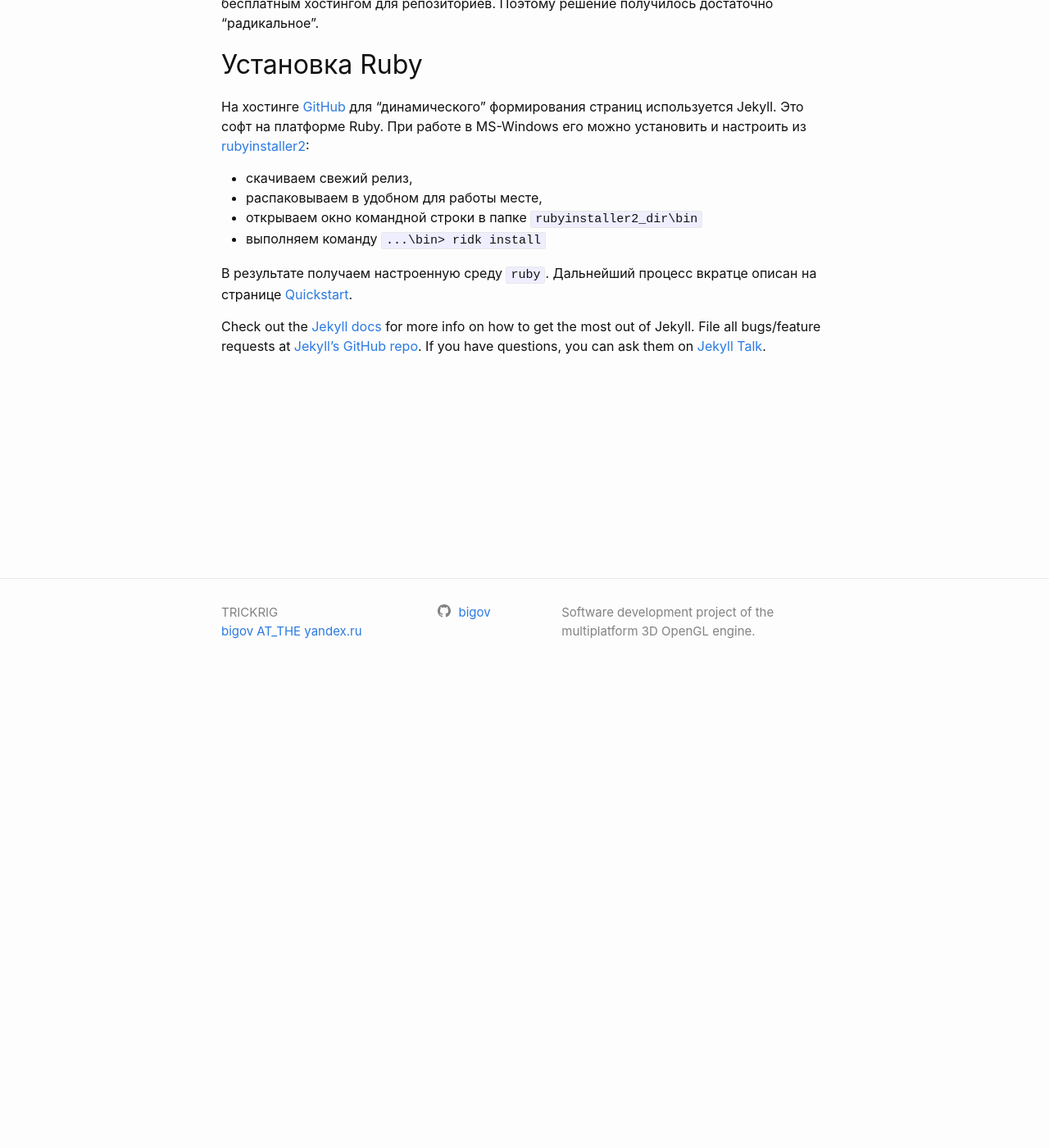
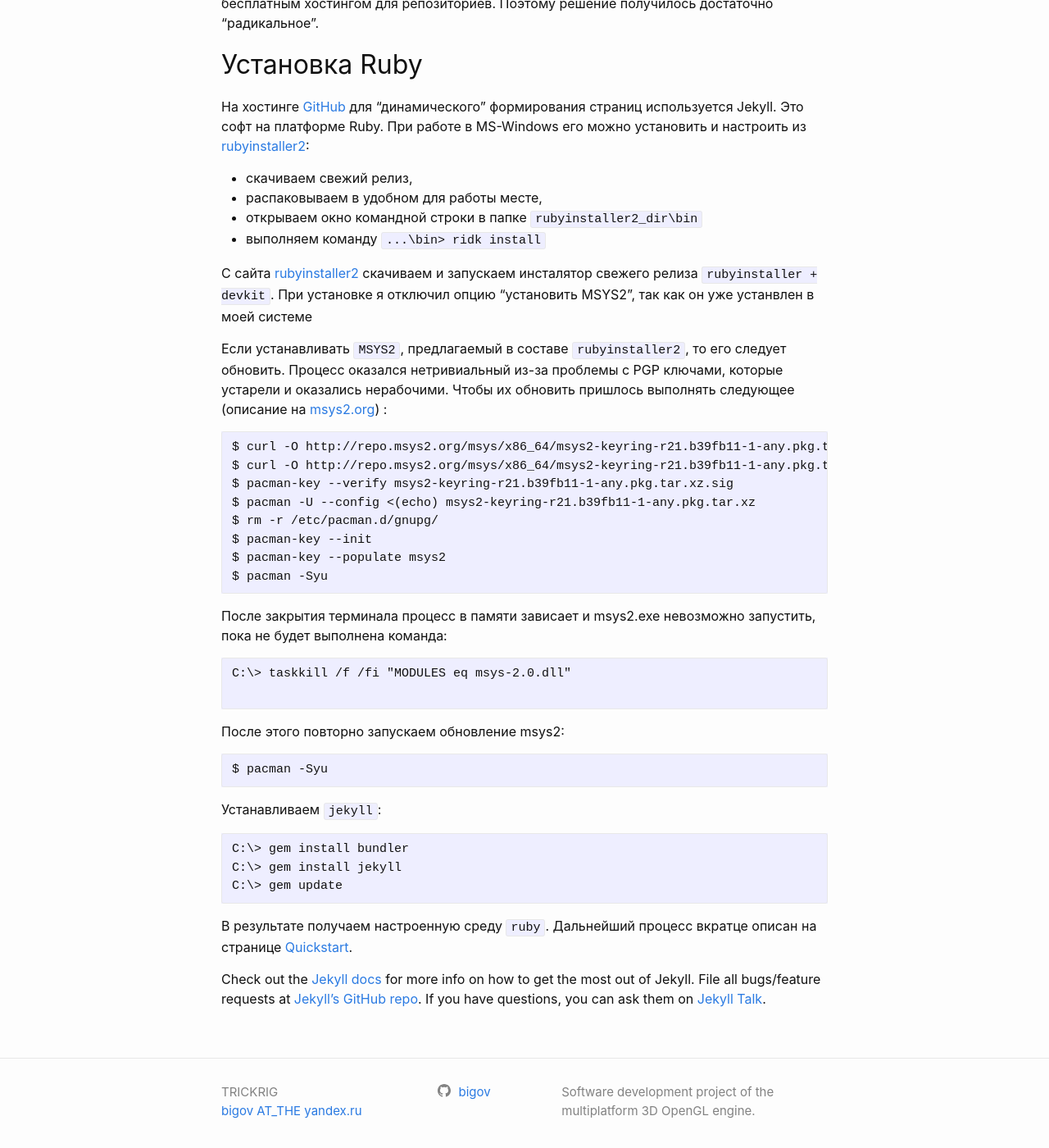
Before and after one commit to bigov/bigov.github.io, a Jekyll site: the page built from _posts/2020/2020-08-20-moving-content.md, in a window 1280 px wide and 1400 px high, scrolled down 559 px. Shown: the whole window at 82% size. Built offline with Jekyll 4.4.1, drawn with Linux system fonts in a browser that asks for light colours.

Commit message:
update post

````diff
--- a/_posts/2020/2020-08-20-moving-content.md
+++ b/_posts/2020/2020-08-20-moving-content.md
@@ -18,6 +18,43 @@
 - открываем окно командной строки в папке `rubyinstaller2_dir\bin`
 - выполняем команду `...\bin> ridk install`
 
+С сайта [rubyinstaller2] скачиваем и запускаем инсталятор свежего релиза `rubyinstaller + devkit`. При установке я отключил опцию "установить MSYS2", так как он уже устанвлен в моей системе
+
+Если устанавливать `MSYS2`, предлагаемый в составе `rubyinstaller2`, то его следует обновить. Процесс оказался нетривиальный из-за проблемы с PGP ключами, которые устарели и оказались нерабочими. Чтобы их обновить пришлось выполнять следующее (описание на [msys2.org]) :
+
+```
+$ curl -O http://repo.msys2.org/msys/x86_64/msys2-keyring-r21.b39fb11-1-any.pkg.tar.xz
+$ curl -O http://repo.msys2.org/msys/x86_64/msys2-keyring-r21.b39fb11-1-any.pkg.tar.xz.sig
+$ pacman-key --verify msys2-keyring-r21.b39fb11-1-any.pkg.tar.xz.sig
+$ pacman -U --config <(echo) msys2-keyring-r21.b39fb11-1-any.pkg.tar.xz
+$ rm -r /etc/pacman.d/gnupg/
+$ pacman-key --init
+$ pacman-key --populate msys2
+$ pacman -Syu
+```
+
+После закрытия терминала процесс в памяти зависает и msys2.exe невозможно запустить, пока не будет выполнена команда:
+
+```
+С:\> taskkill /f /fi "MODULES eq msys-2.0.dll"
+
+```
+
+После этого повторно запускаем обновление msys2:
+
+```
+$ pacman -Syu
+```
+
+Устанавливаем `jekyll`:
+
+
+```
+С:\> gem install bundler
+С:\> gem install jekyll
+С:\> gem update
+```
+
 В результате получаем настроенную среду `ruby`. Дальнейший процесс вкратце описан на странице [Quickstart].
 
 Check out the [Jekyll docs][jekyll-docs] for more info on how to get the most out of Jekyll. File all bugs/feature requests at [Jekyll’s GitHub repo][jekyll-gh]. If you have questions, you can ask them on [Jekyll Talk][jekyll-talk].
@@ -28,3 +65,4 @@
 [GitHub]: https://pages.github.com
 [rubyinstaller2]: https://github.com/oneclick/rubyinstaller2/releases
 [Quickstart]: https://jekyllrb.com/docs/
+[msys2.org]: https://www.msys2.org/news/#2020-06-29-new-packagers
````
